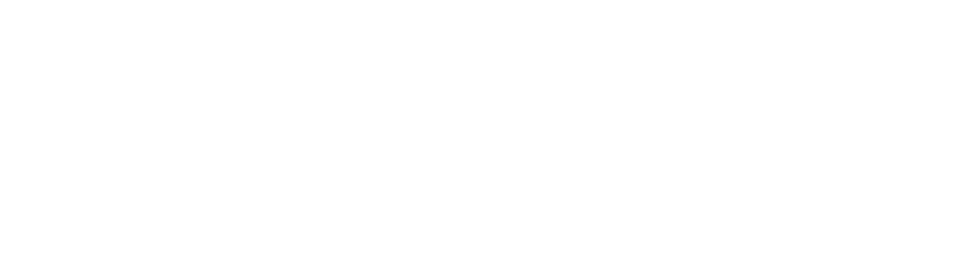
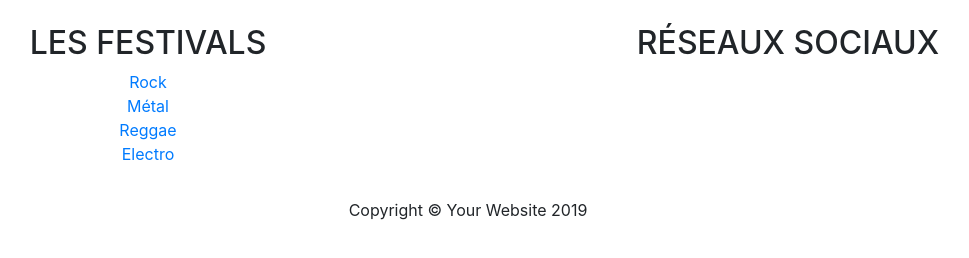
Before and after one commit to nsueur/SoundResa, a plain HTML site: page index.html in a window 1280 px wide. Shown: the whole page, without its empty margins (172-1141 px from the left). Drawn offline with nearby package versions, Linux system fonts and the light colour scheme.

Commit message:
footer css index

```diff
--- a/index.html
+++ b/index.html
@@ -18,8 +18,54 @@
 
         </div> <!-- ========== END MAIN ========== -->
 
-        <footer>
-        </footer>
+       <footer class="page-footer font-small black pt-4">
+
+			<div class="container-fluid text-center text-md-left">
+
+				<div class="row">
+
+					 <div class="col-12 col-md-6 col-lg-6">
+						<h2 class="text-uppercase text-center">Les Festivals</h2>
+							<nav class='pager-nav text-center'>
+								<ul class="list-unstyled">
+								  <li>
+									<a href="#!">Rock</a>
+								  </li>
+								  <li>
+									<a href="#!">Métal</a>
+								  </li>
+								  <li>
+									<a href="#!">Reggae</a>
+								  </li>
+								  <li>
+									<a href="#!">Electro</a>
+								  </li>
+								</ul>
+							</nav>
+					</div>
+
+					<div class="col-12 col-md-6 col-lg-6 Reseaux">
+						<h2 class="text-uppercase text-center"> Réseaux sociaux</h2>
+							<a href="#" target='blank' class="mx-2">
+								<i class="fa fa-twitter" aria-hidden="true"></i>
+							</a>
+							<a href="#" target='blank' class="mx-2">
+								<i class="fa fa-facebook-square" aria-hidden="true"></i>
+							</a>
+							<a href="#" target='blank' class="mx-2">
+								<i class="fa fa-linkedin" aria-hidden="true"></i>
+							</a>
+					</div>
+
+					<div class="col-12 footer-copyright text-center py-3 Mention">
+						Copyright © Your Website 2019
+					</div>
+
+				</div>
+
+			</div>
+
+		</footer>
 
         <script src="https://code.jquery.com/jquery-3.3.1.slim.min.js" integrity="sha384-q8i/X+965DzO0rT7abK41JStQIAqVgRVzpbzo5smXKp4YfRvH+8abtTE1Pi6jizo" crossorigin="anonymous"></script>
         <script src="https://cdnjs.cloudflare.com/ajax/libs/popper.js/1.14.7/umd/popper.min.js" integrity="sha384-UO2eT0CpHqdSJQ6hJty5KVphtPhzWj9WO1clHTMGa3JDZwrnQq4sF86dIHNDz0W1" crossorigin="anonymous"></script>
--- a/public/css/default.css
+++ b/public/css/default.css
@@ -7,6 +7,8 @@
     color: rgb(0, 21, 143);
     text-align: right;
 }
+
+/*****************************Footer***************************/
 
 /* ==============================================================
                 GRID TICKETS COMMAND
```
